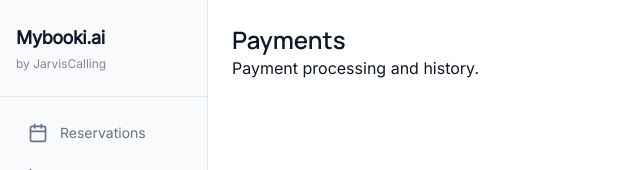
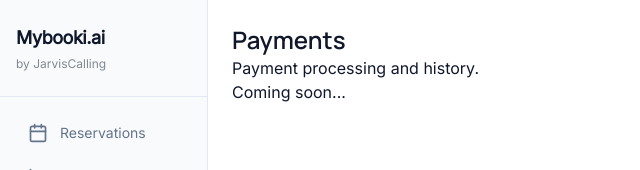
Before and after one commit to RavneetDTU/mybooki, a React (Vite) app: page /payments in a window 1280 px wide. Shown: the top 170 px of the page, without its empty margins (0-640 px from the left). Built offline with nearby package versions, Linux system fonts and the light colour scheme.

Commit message:
feat payment page is coming soon

```diff
--- a/src/pages/Payments.jsx
+++ b/src/pages/Payments.jsx
@@ -4,6 +4,7 @@ export const Payments = () => {
         <div className="p-6">
             <h1 className="text-2xl font-bold">Payments</h1>
             <p>Payment processing and history.</p>
+            <p>Coming soon...</p>
         </div>
     );
 };
```
